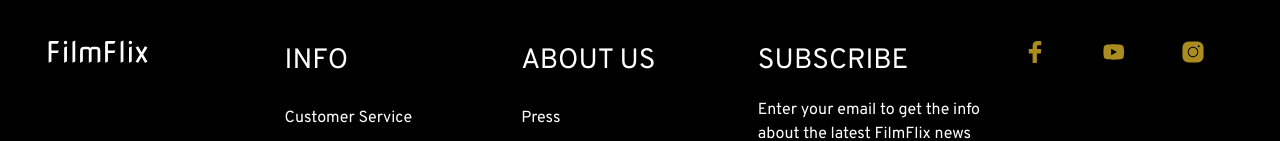
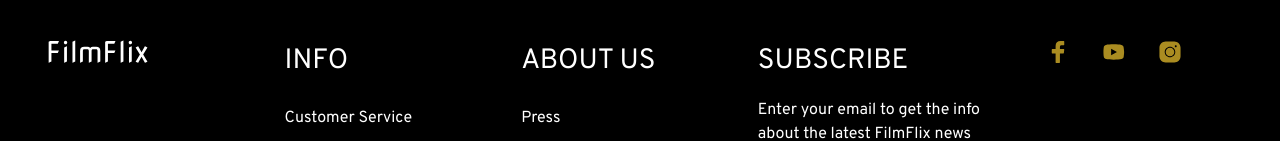
Before and after one commit to Filmflix-FED22G/filmflix, a React (Vite) app: page / in a window 1280 px wide. Shown: the part 164-305 px from the top of the page. Built offline with nearby package versions, Linux system fonts and the light colour scheme.

Commit message:
Fixed gap between some icons and link to homepage on image

```diff
--- a/src/components/Footer.tsx
+++ b/src/components/Footer.tsx
@@ -39,7 +39,8 @@ const FooterForm = styled.form`
 
 const ImageContainer = styled.div`
   display: flex;
-  justify-content: space-around;
+  justify-content: center;
+  gap: 2rem;
 `;
 const FooterSoMe = styled.img`
   width: 1.5rem;
@@ -49,7 +50,9 @@ const Footer: React.FC = () => {
   return (
     <FooterContainer>
       <div style={{ flex: 1 }}>
-        <LogoImage src={filmFlix} alt="FilmFlix Logo" />
+        <a href="/">
+          <LogoImage src={filmFlix} alt="FilmFlix Logo" />
+        </a>
       </div>
       <div style={{ flex: 1 }}>
         <FooterHeading>INFO</FooterHeading>
```
